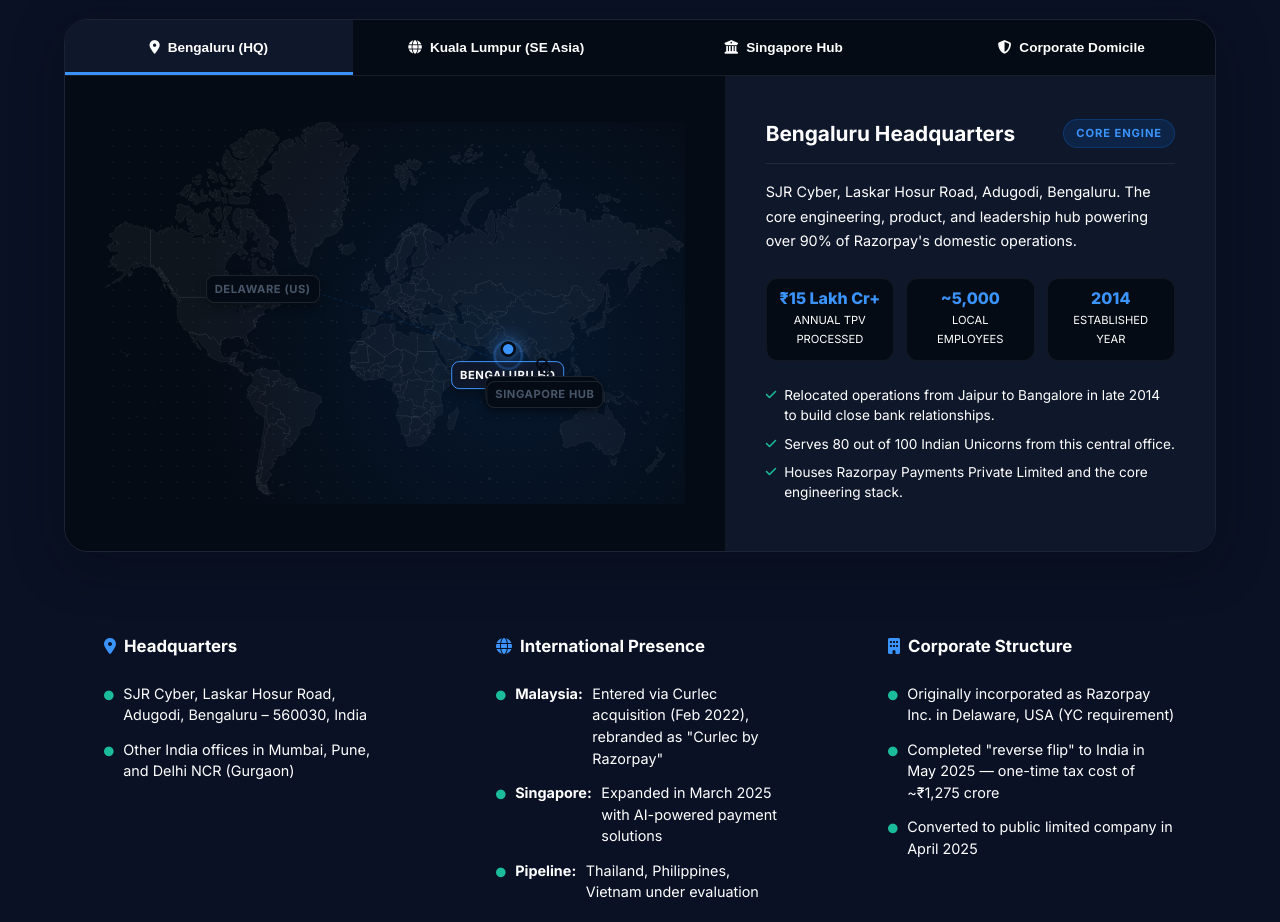
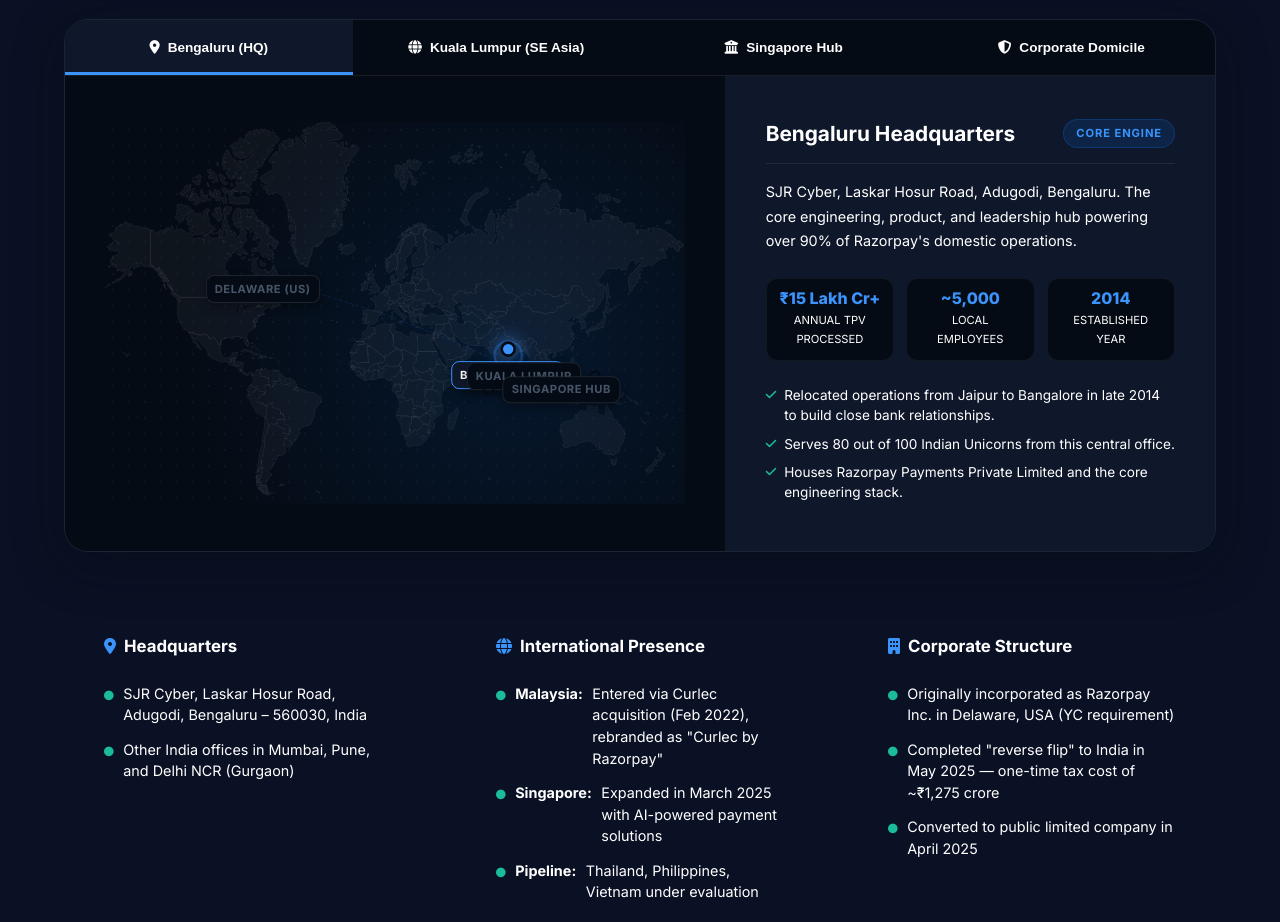
Before and after one commit to Baidurja-200/Fintech, a plain HTML site: page index.html in a window 1280 px wide. Shown: the part 9820-10742 px from the top of the page. Drawn offline with Linux system fonts and the light colour scheme.

Commit message:
Separate Singapore and Kuala Lumpur map pins and offset labels to prevent overlaps

```diff
--- a/index.html
+++ b/index.html
@@ -36,7 +36,7 @@
   <link rel="icon" type="image/svg+xml" href="razorpay-glyph.svg">
 
   <!-- Stylesheets with Cache Buster -->
-  <link rel="stylesheet" href="style.css?v=22.0">
+  <link rel="stylesheet" href="style.css?v=23.0">
   <link rel="stylesheet" href="https://cdnjs.cloudflare.com/ajax/libs/font-awesome/6.5.1/css/all.min.css" integrity="sha512-DTOQO9RWCH3ppGqcWaEA1BIZOC6xxalwEsw9c2QQeAIftl+Vegovlnee1c9QX4TctnWMn13TZye+giMm8e2LwA==" crossorigin="anonymous" referrerpolicy="no-referrer">
 </head>
 <body>
@@ -890,8 +890,8 @@
                 <circle cx="702" cy="425" r="120" fill="none" stroke="rgba(11, 114, 231, 0.03)" stroke-width="1" />
 
                 <!-- Connection Lines -->
-                <path id="path-kl" d="M 702 425 Q 730 440 761 451" fill="none" stroke="rgba(11, 114, 231, 0.15)" stroke-width="2" stroke-dasharray="6,4" />
-                <path id="path-sg" d="M 702 425 Q 735 445 767 459" fill="none" stroke="rgba(11, 114, 231, 0.15)" stroke-width="2" stroke-dasharray="6,4" />
+                <path id="path-kl" d="M 702 425 Q 725 435 747 443" fill="none" stroke="rgba(11, 114, 231, 0.15)" stroke-width="2" stroke-dasharray="6,4" />
+                <path id="path-sg" d="M 702 425 Q 740 445 778 466" fill="none" stroke="rgba(11, 114, 231, 0.15)" stroke-width="2" stroke-dasharray="6,4" />
                 <path id="path-de" d="M 702 425 Q 480 320 275 275" fill="none" stroke="rgba(11, 114, 231, 0.15)" stroke-width="2" stroke-dasharray="6,4" />
               </svg>
 
@@ -901,12 +901,12 @@
                 <span class="node-point"></span>
                 <span class="node-label">Bengaluru HQ</span>
               </div>
-              <div class="map-node node-kl" data-node="kuala-lumpur" style="top: 67.7%; left: 75.4%;">
+              <div class="map-node node-kl" data-node="kuala-lumpur" style="top: 66.5%; left: 74.0%;">
                 <span class="pulse-ring"></span>
                 <span class="node-point"></span>
                 <span class="node-label">Kuala Lumpur</span>
               </div>
-              <div class="map-node node-sg" data-node="singapore" style="top: 68.9%; left: 75.9%;">
+              <div class="map-node node-sg" data-node="singapore" style="top: 70.0%; left: 77.0%;">
                 <span class="pulse-ring"></span>
                 <span class="node-point"></span>
                 <span class="node-label">Singapore Hub</span>
@@ -1454,6 +1454,6 @@
     <i class="fa-solid fa-arrow-up"></i>
   </button>
 
-  <script src="script.js?v=22.0"></script>
+  <script src="script.js?v=23.0"></script>
 </body>
 </html>
--- a/style.css
+++ b/style.css
@@ -1194,6 +1194,27 @@
   border: 1px solid rgba(255, 255, 255, 0.1);
   transition: var(--transition-base);
   box-shadow: 0 4px 10px rgba(0,0,0,0.35);
+}
+
+/* Spacing adjustments for congested SEA region to prevent overlaps */
+.node-kl {
+  flex-direction: row-reverse;
+  align-items: center;
+}
+
+.node-kl .node-label {
+  margin-top: 0;
+  margin-right: 8px;
+}
+
+.node-sg {
+  flex-direction: row;
+  align-items: center;
+}
+
+.node-sg .node-label {
+  margin-top: 0;
+  margin-left: 8px;
 }
 
 /* Active node styles */
```
